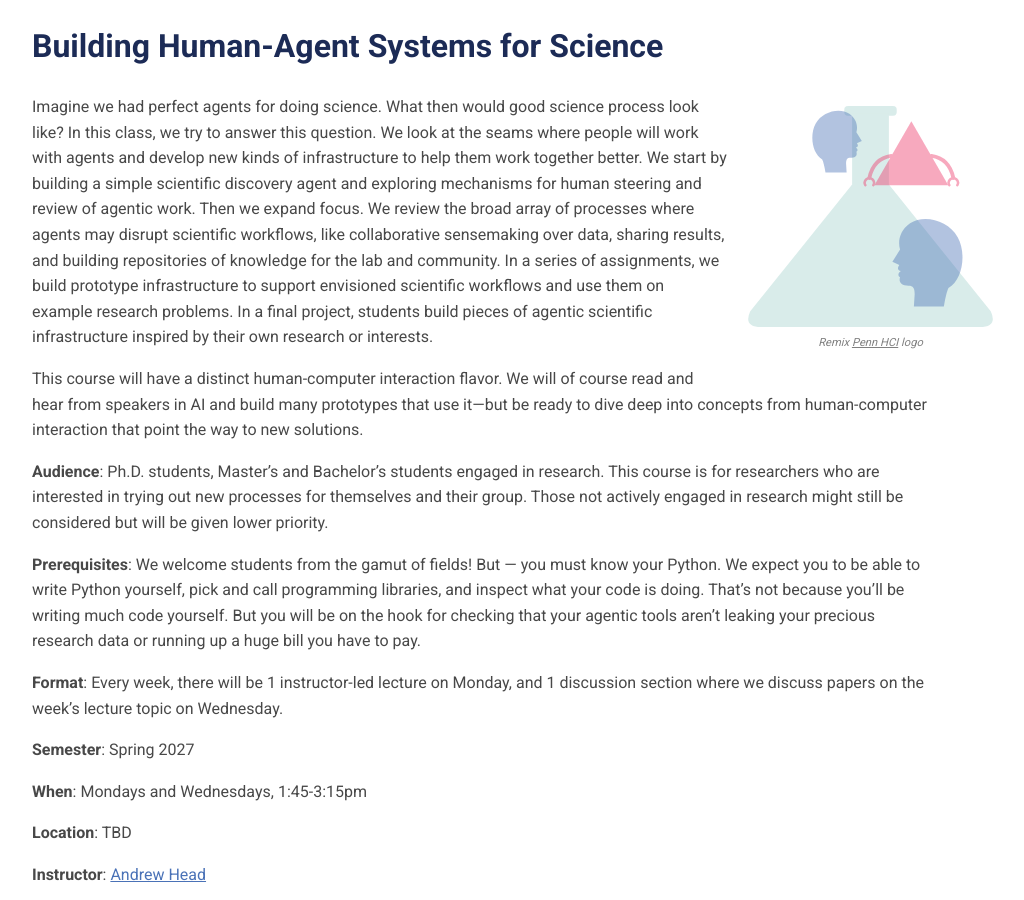
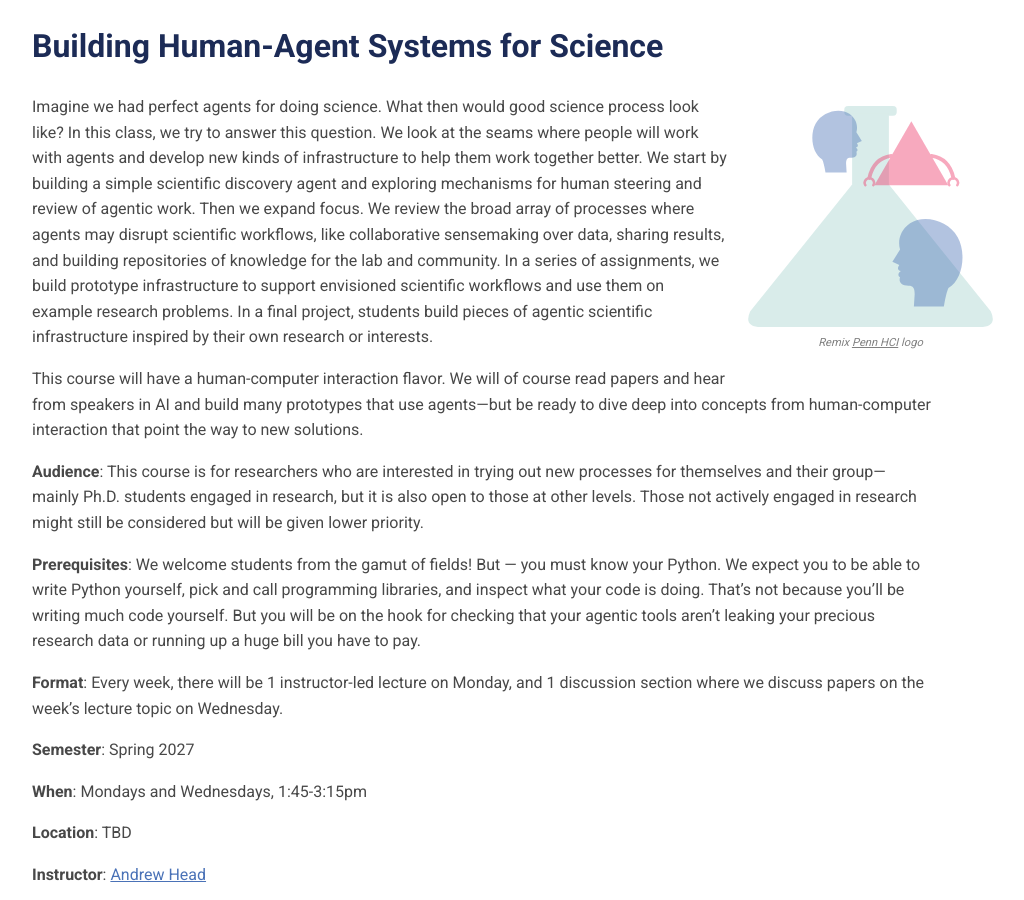
Before and after one commit to Penn-HCI/human-agent-systems-for-science, a Jekyll site: the page built from index.md, in a window 1280 px wide and 900 px high. Shown: the whole window, without its empty margins (158-1182 px from the left). Built offline with Jekyll 4.4.1, drawn with Linux system fonts in a browser that asks for light colours; our own code applies the rules of GitHub Pages for plain Markdown files.

Commit message:
Light changes to the main page

```diff
--- a/index.md
+++ b/index.md
@@ -2,9 +2,9 @@
 
 Imagine we had perfect agents for doing science. What then would good science process look like? In this class, we try to answer this question. We look at the seams where people will work with agents and develop new kinds of infrastructure to help them work together better. We start by building a simple scientific discovery agent and exploring mechanisms for human steering and review of agentic work. Then we expand focus. We review the broad array of processes where agents may disrupt scientific workflows, like collaborative sensemaking over data, sharing results, and building repositories of knowledge for the lab and community. In a series of assignments, we build prototype infrastructure to support envisioned scientific workflows and use them on example research problems. In a final project, students build pieces of agentic scientific infrastructure inspired by their own research or interests.
 
-This course will have a distinct human-computer interaction flavor. We will of course read and hear from speakers in AI and build many prototypes that use it---but be ready to dive deep into concepts from human-computer interaction that point the way to new solutions.
+This course will have a human-computer interaction flavor. We will of course read papers and hear from speakers in AI and build many prototypes that use agents---but be ready to dive deep into concepts from human-computer interaction that point the way to new solutions.
 
-**Audience**: Ph.D. students, Master's and Bachelor's students engaged in research. This course is for researchers who are interested in trying out new processes for themselves and their group. Those not actively engaged in research might still be considered but will be given lower priority.
+**Audience**: This course is for researchers who are interested in trying out new processes for themselves and their group---mainly Ph.D. students engaged in research, but it is also open to those at other levels.  Those not actively engaged in research might still be considered but will be given lower priority.
 
 **Prerequisites**: We welcome students from the gamut of fields! But — you must know your Python. We expect you to be able to write Python yourself, pick and call programming libraries, and inspect what your code is doing. That's not because you'll be writing much code yourself. But you will be on the hook for checking that your agentic tools aren't leaking your precious research data or running up a huge bill you have to pay.
 
```
